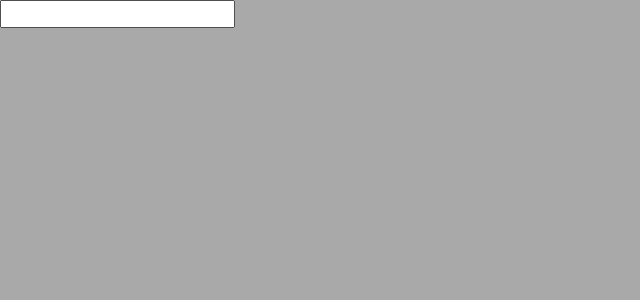
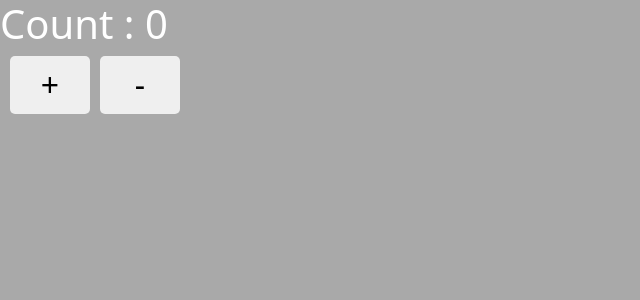
Before and after one commit to dipu157/React_Learning, a React (Create React App) app in the folder react-anis/: page / in a window 1280 px wide. Shown: the top 300 px of the page, without its empty margins (0-640 px from the left). Built offline with nearby package versions, Linux system fonts and the light colour scheme.

Commit message:
state practice init

```diff
--- a/react-anis/src/App.js
+++ b/react-anis/src/App.js
@@ -1,12 +1,12 @@
 import React from 'react';
 import 'bootstrap/dist/css/bootstrap.min.css';
-import Event_Handler_Class from './Event_Handler_Class';
+import State from './State';
 
 
 function App() {
 
     return <div>
-        <Event_Handler_Class />
+        <State />
     </div>
 }
 
--- /dev/null
+++ b/react-anis/src/State.js
@@ -0,0 +1,36 @@
+import React, { Component } from 'react'
+import './style.css'
+
+export default class State extends Component {
+
+    constructor(props) {
+        super(props)
+
+        this.state = {
+           count : 0,
+        }
+      }
+
+      hIncre = () => {
+        this.setState({
+            count : this.state.count +1
+        })
+      }
+
+      hDecre = () => {
+        this.setState({
+            count : this.state.count  -1
+        })
+      }
+
+  render() {
+    const { count } = this.state
+    return (
+      <div>
+        <h1>Count : {count}</h1>
+        <button onClick={this.hIncre}> + </button>
+        <button onClick={this.hDecre}> - </button>
+      </div>
+    )
+  }
+}
--- /dev/null
+++ b/react-anis/src/style.css
@@ -0,0 +1,13 @@
+body{
+    background: rgb(156, 143, 143);
+    color: white;
+}
+
+button{
+    padding: 5px;
+    border: none;
+    border-radius: 5px;
+    margin-left: 10px;
+    font-size: 2rem;
+    width: 80px;
+}
```
